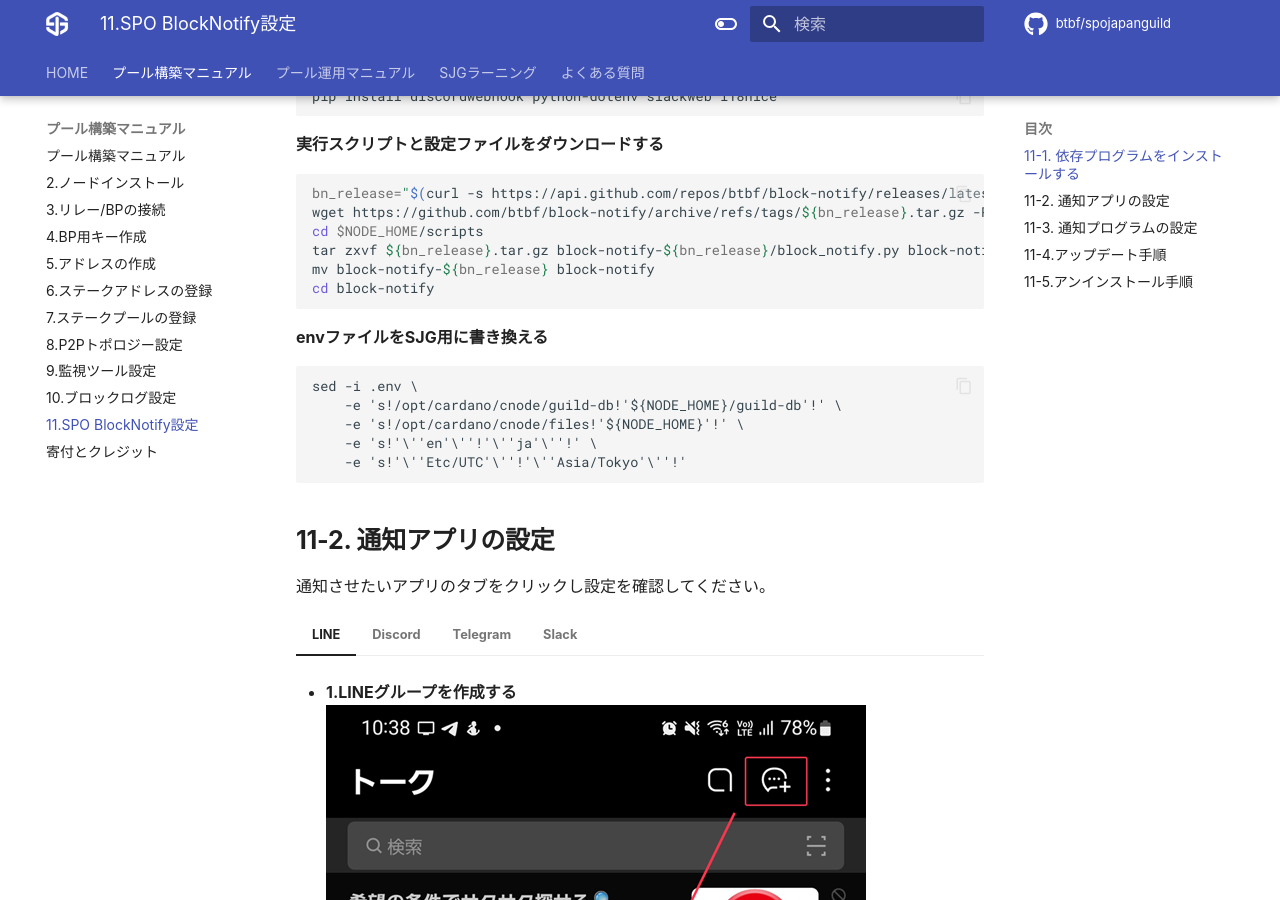
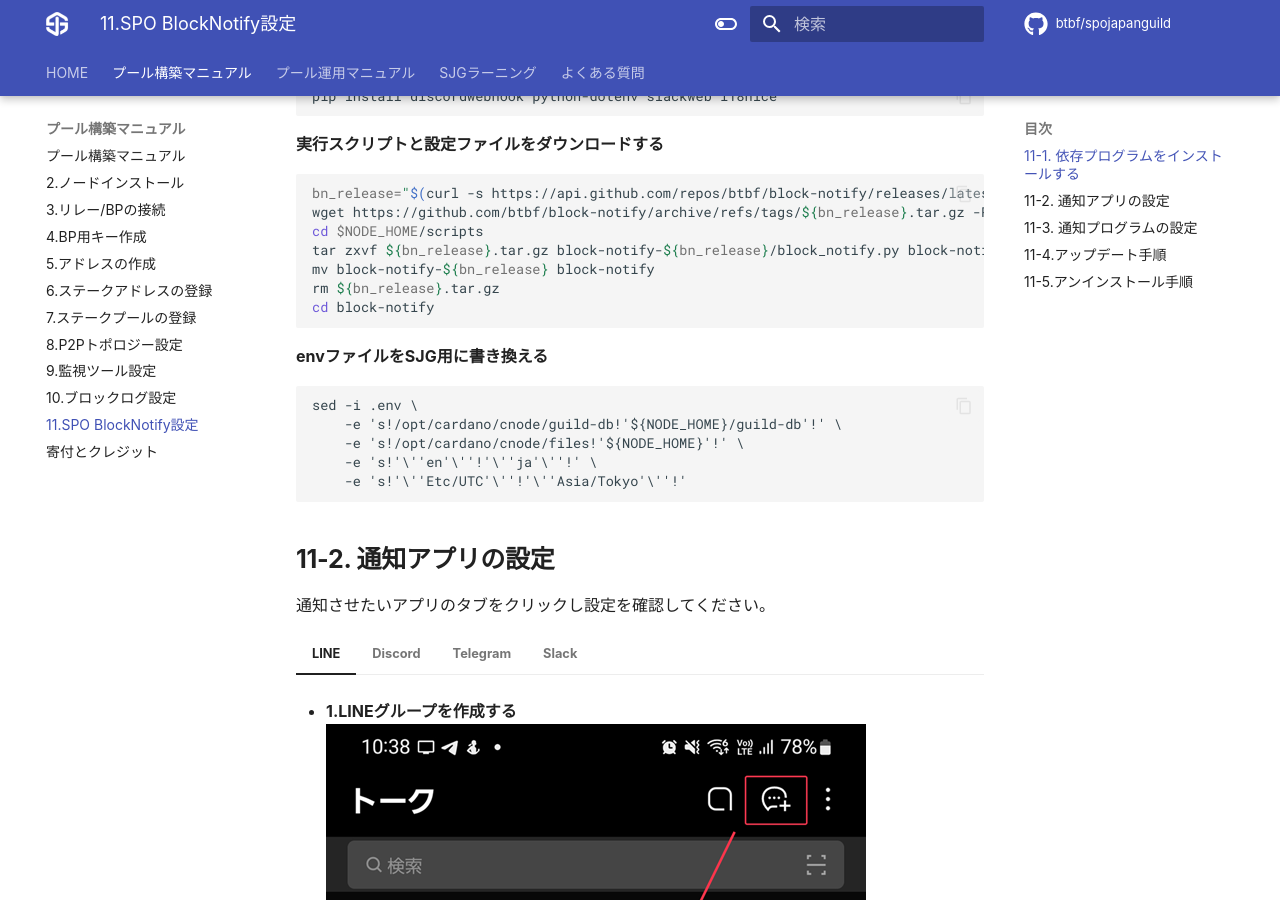
Before and after one commit to btbf/spojapanguild, an MkDocs documentation site: the page built from docs/setup/11-blocknotify-setup.md, in a window 1280 px wide and 900 px high, scrolled down 1426 px. Built offline with MkDocs 1.6.1 and Material for MkDocs 9.7.7, drawn with Linux system fonts in a browser that asks for light colours; comment, search, counter and statistics services are not loaded.

Commit message:
blocknotify-fix

````diff
--- a/docs/setup/11-blocknotify-setup.md
+++ b/docs/setup/11-blocknotify-setup.md
@@ -88,6 +88,7 @@ wget https://github.com/btbf/block-notify/archive/refs/tags/${bn_release}.tar.gz
 cd $NODE_HOME/scripts
 tar zxvf ${bn_release}.tar.gz block-notify-${bn_release}/block_notify.py block-notify-${bn_release}/.env block-notify-${bn_release}/i18n/
 mv block-notify-${bn_release} block-notify
+rm ${bn_release}.tar.gz
 cd block-notify
 ```
 
````
